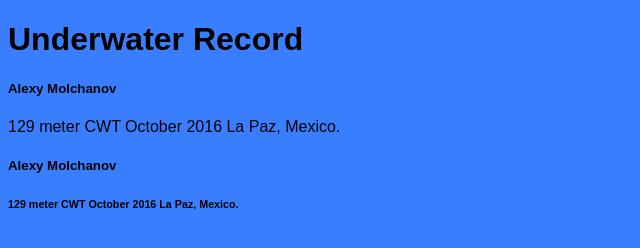
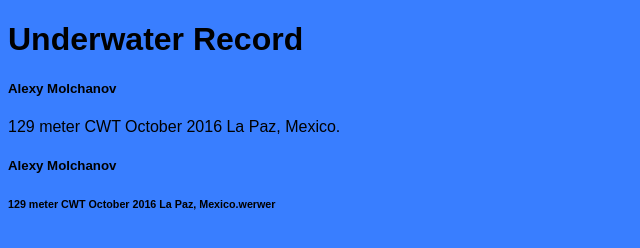
Before and after one commit to ShiraChuang/underwater_record, a plain HTML site: page index.html in a window 1280 px wide. Shown: the full height of the page, 0-640 px from the left. Drawn offline with Linux system fonts and the light colour scheme.

Commit message:
Update index.html

```diff
--- a/index.html
+++ b/index.html
@@ -21,7 +21,7 @@
 
         <div>
             <h5>Alexy Molchanov</h5>
-            <h6>129 meter CWT October 2016 La Paz, Mexico.</h6>
+            <h6>129 meter CWT October 2016 La Paz, Mexico.werwer</h6>
         </div>
 
 
```
